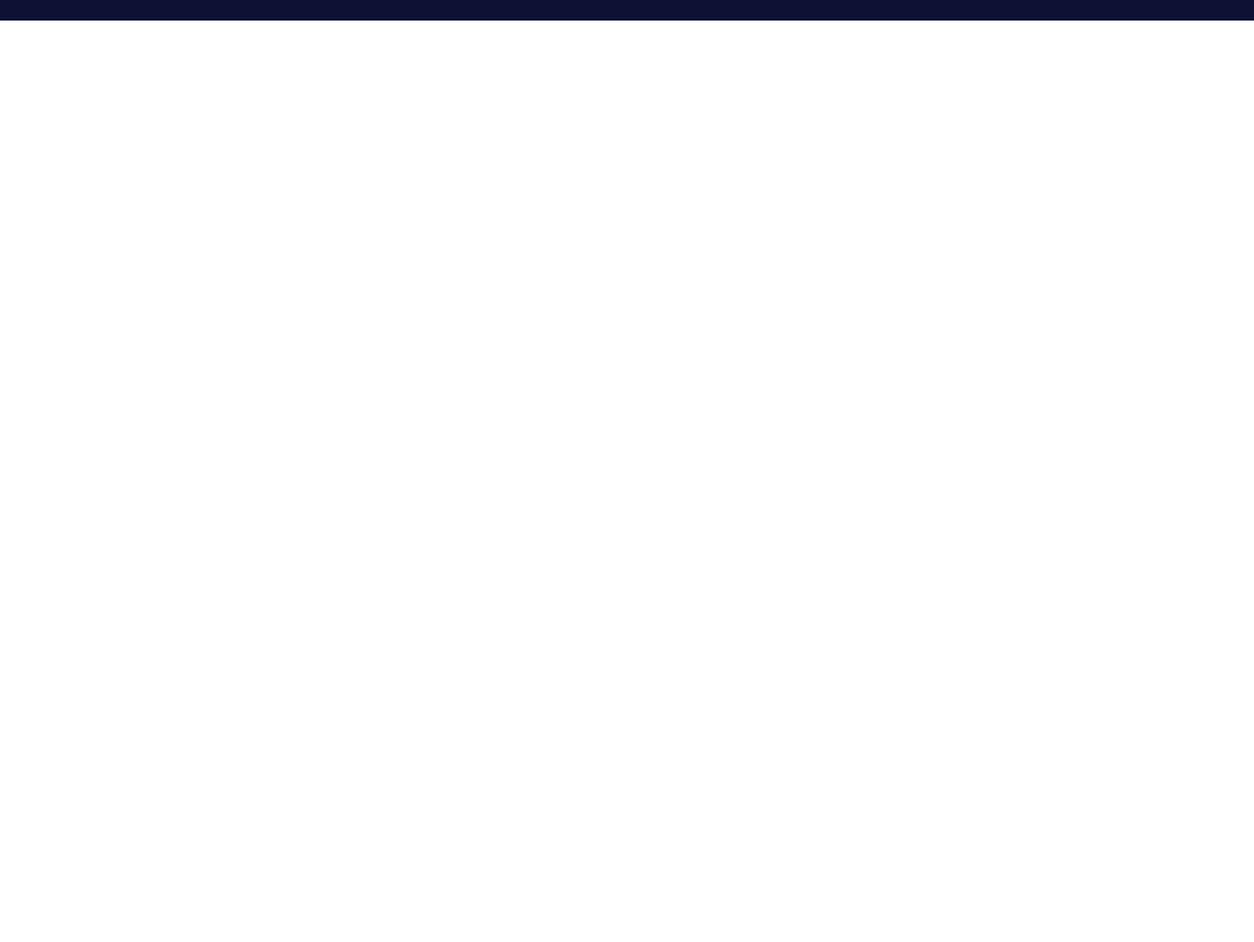
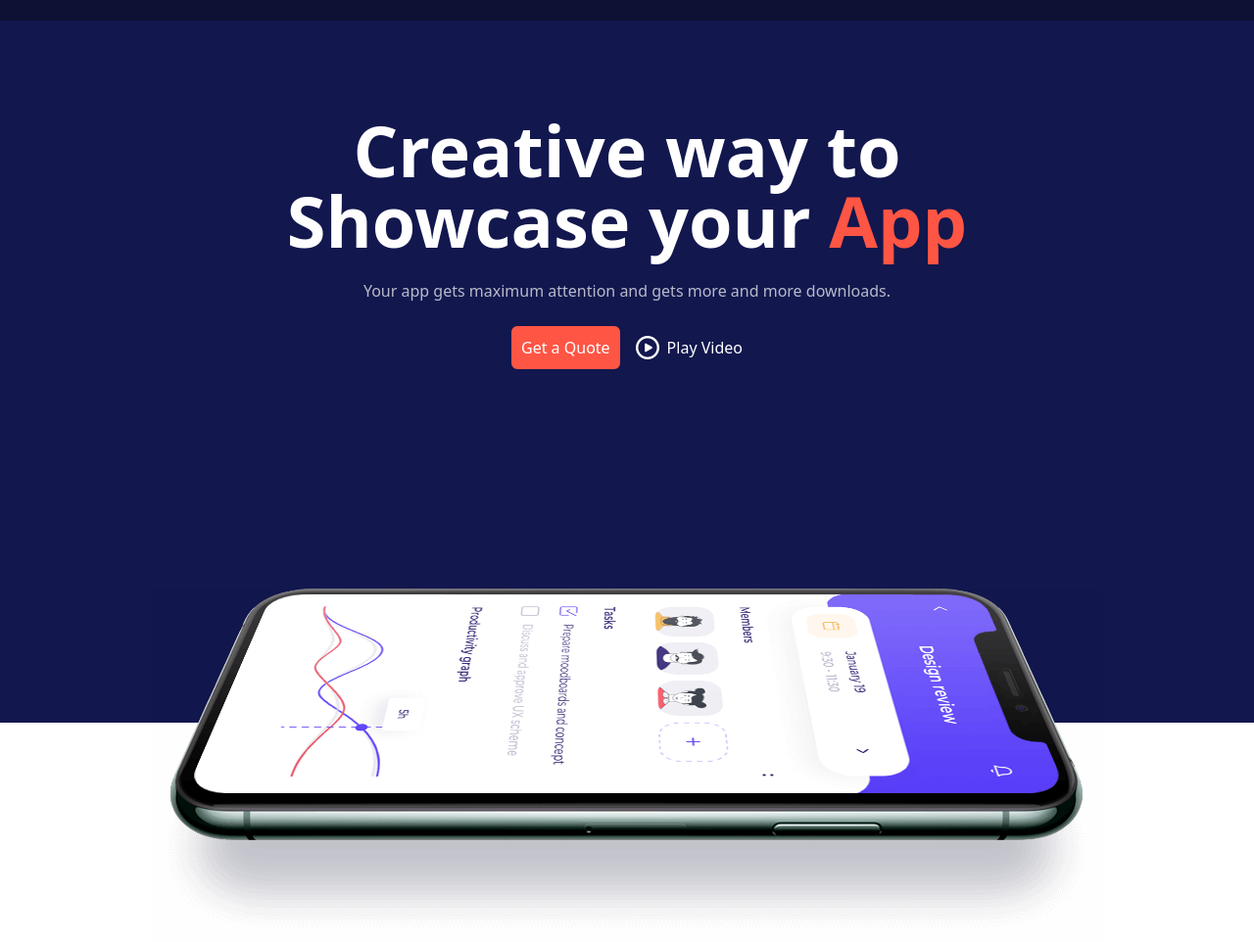
Before and after one commit to abu-abdullah22/Appie-with-tailwind, a plain HTML site: page index.html in a window 1280 px wide. Shown: the part 75-1037 px from the top of the page at 98% size. Before the commit the page ends 800 px from the top, so only its background shows below. Drawn offline with nearby package versions, Linux system fonts and the light colour scheme.

Commit message:
added a banner section

```diff
--- a/index.html
+++ b/index.html
@@ -37,7 +37,7 @@
                     <div tabindex="0" role="button" class="btn btn-ghost btn-circle">
                       <svg xmlns="http://www.w3.org/2000/svg" class="h-8 w-8" fill="none" viewBox="0 0 24 24" stroke="currentColor"><path stroke-linecap="round" stroke-linejoin="round" stroke-width="2" d="M4 6h16M4 12h16M4 18h7" /></svg>
                     </div>
-                    <ul tabindex="0" class="menu menu-sm dropdown-content mt-3 z-[1] p-2 shadow bg-blue-500 rounded-box font-medium text-lg w-52 ">
+                    <ul tabindex="0" class="menu menu-sm dropdown-content mt-3 z-[1] p-2 shadow bg-blue-500 rounded-box font-medium text-lg w-20 cursor-pointer">
                         <a class="hover:text-orange-600 duration-300">Home</a>
                         <a class="hover:text-orange-600 duration-300">About</a>
                         <a class="hover:text-orange-600 duration-300">Services</a>
@@ -49,5 +49,24 @@
                 </div>
         </nav>
     </header>
+    <main>
+        <section class="bg-[#12174E] pt-24 text-white flex justify-center items-center flex-col">
+            <div class="container mx-auto px-8 lg:px-24">
+                <div class="text-center space-y-6">
+                    <h1 class=" text-4xl md:text-5xl lg:text-7xl font-bold">Creative way to <br> Showcase your <span class="text-[#FF5544]">App</span></h1>
+                    <p class="opacity-70">Your app gets maximum attention and gets more and more downloads.</p>
+                    <div class="space-x-4 flex items-center justify-center">
+                        <button class="bg-[#FF5544] px-2 py-2 rounded-md border-2 border-[#FF5544] hover:bg-transparent duration-300">Get a Quote</button>
+                        <button class="flex gap-2"> <img src="./assets/play-button.png" alt="">
+                             Play Video</button>
+                    </div>
+                </div>
+
+                <div class="translate-y-28 flex justify-center md:translate-y-36 lg:translate-y-56">
+                    <img src="./assets/hero-thumb-4.png" alt="">
+                </div>
+            </div>
+        </section>
+    </main>
 </body>
 </html>
```
